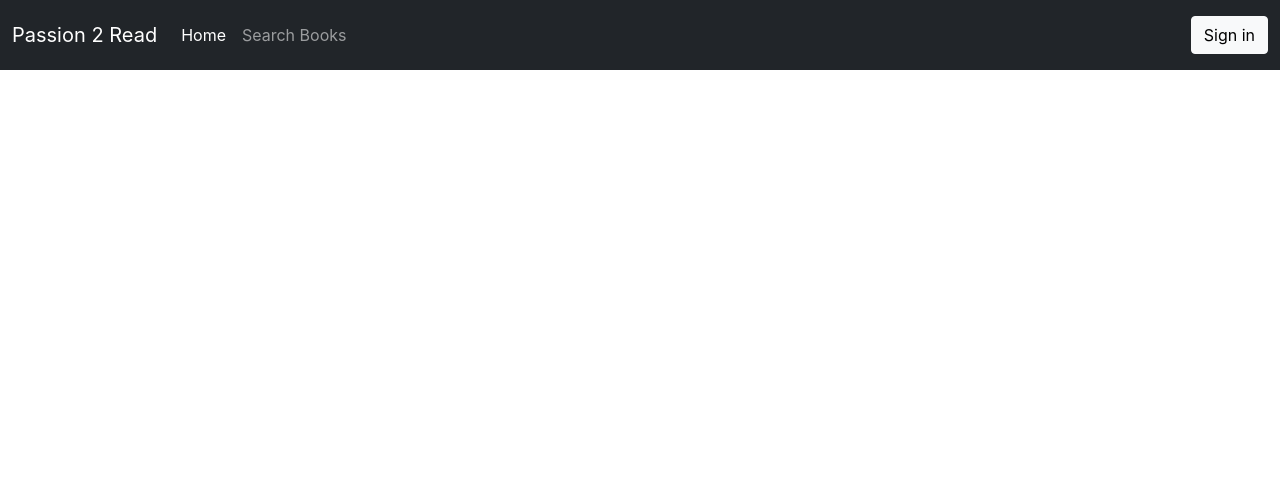
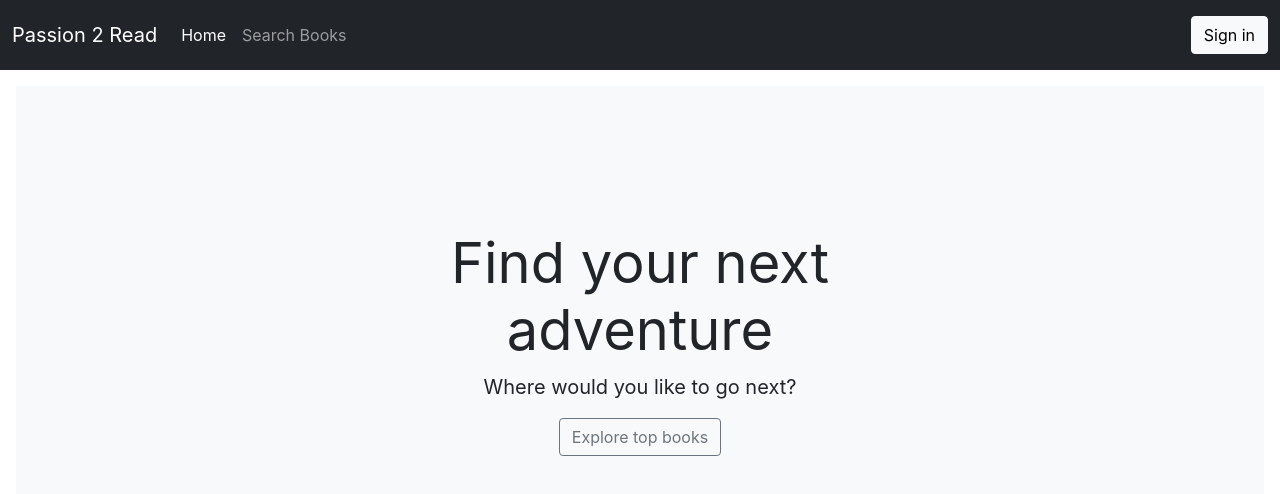
Before and after one commit to tutkuince/library-app, a React (Create React App) app in the folder library-app-fe/: page / in a window 1280 px wide. Shown: the top 494 px of the page. Built offline with nearby package versions, Linux system fonts and the light colour scheme; the HTML template or start-up script is replaced by a standard one.

Commit message:
Created Top Books Components

```diff
--- a/library-app-fe/src/App.css
+++ b/library-app-fe/src/App.css
@@ -15,10 +15,10 @@
     left: 0;
     width: 100%;
     height: 100%;
-  }
+}
 
 .main-color {
-background-color: #0e76a8 ;
+    background-color: #0e76a8 ;
 }
 
 .col-image-left {
@@ -34,14 +34,14 @@ background-color: #0e76a8 ;
 .lost-image {
     background-image: url("./Images/PublicImages/image-3.jpg");
     height: 25em !important;
-    width: "720";
+    width: "720px";
 }
 
 .homepage-carousel-title {
     display: flex !important;
     justify-content: center !important;
     align-items: center !important;
-  }
+}
 
 .book-div {
     width: 480px;
@@ -51,4 +51,4 @@ background-color: #0e76a8 ;
 .inactiveLink {
     pointer-events: none;
     cursor: default;
- }
+}
--- a/library-app-fe/src/App.tsx
+++ b/library-app-fe/src/App.tsx
@@ -1,11 +1,13 @@
 import React from 'react';
 import './App.css';
 import {Navbar} from "./layouts/NavbarAndFooter/Navbar";
+import {ExploreTopBooks} from "./layouts/HomePage/ExploreTopBooks";
 
 function App() {
   return (
     <div className="App">
         <Navbar/>
+        <ExploreTopBooks/>
     </div>
   );
 }
--- /dev/null
+++ b/library-app-fe/src/layouts/HomePage/ExploreTopBooks.tsx
@@ -0,0 +1,13 @@
+export const ExploreTopBooks = () => {
+    return (
+        <div className="position-relative overflow-hidden p-3 p-md-5 m-md-3 text-center bg-light">
+            <div className="col-md-5 p-lg-5 mx-auto my-5">
+                <h1 className="display-4 fw-normal">Find your next adventure</h1>
+                <p className="lead fw-normal">Where would you like to go next?</p>
+                <a className="btn btn-outline-secondary" href="#">Explore top books</a>
+            </div>
+            <div className="product-device shadow-sm d-none d-md-block"></div>
+            <div className="product-device product-device-2 shadow-sm d-none d-md-block"></div>
+        </div>
+    );
+}
--- a/library-app-fe/src/layouts/NavbarAndFooter/Navbar.tsx
+++ b/library-app-fe/src/layouts/NavbarAndFooter/Navbar.tsx
@@ -2,10 +2,12 @@ import React from "react";
 
 export const Navbar = () => {
     return (
+        <header className="site-header sticky-top">
             <nav className="navbar navbar-expand-lg navbar-dark bg-dark">
                 <div className="container-fluid">
                     <a className="navbar-brand" href="#">Passion 2 Read</a>
-                <button className="navbar-toggler" type="button" data-bs-toggle="collapse" data-bs-target="#navbarText"
+                    <button className="navbar-toggler" type="button" data-bs-toggle="collapse"
+                            data-bs-target="#navbarText"
                             aria-controls="navbarText" aria-expanded="false" aria-label="Toggle navigation">
                         <span className="navbar-toggler-icon"></span>
                     </button>
@@ -24,5 +26,6 @@ export const Navbar = () => {
                     </div>
                 </div>
             </nav>
+        </header>
     )
 }
```
Lines whose indentation alone changed are shown as unchanged.
